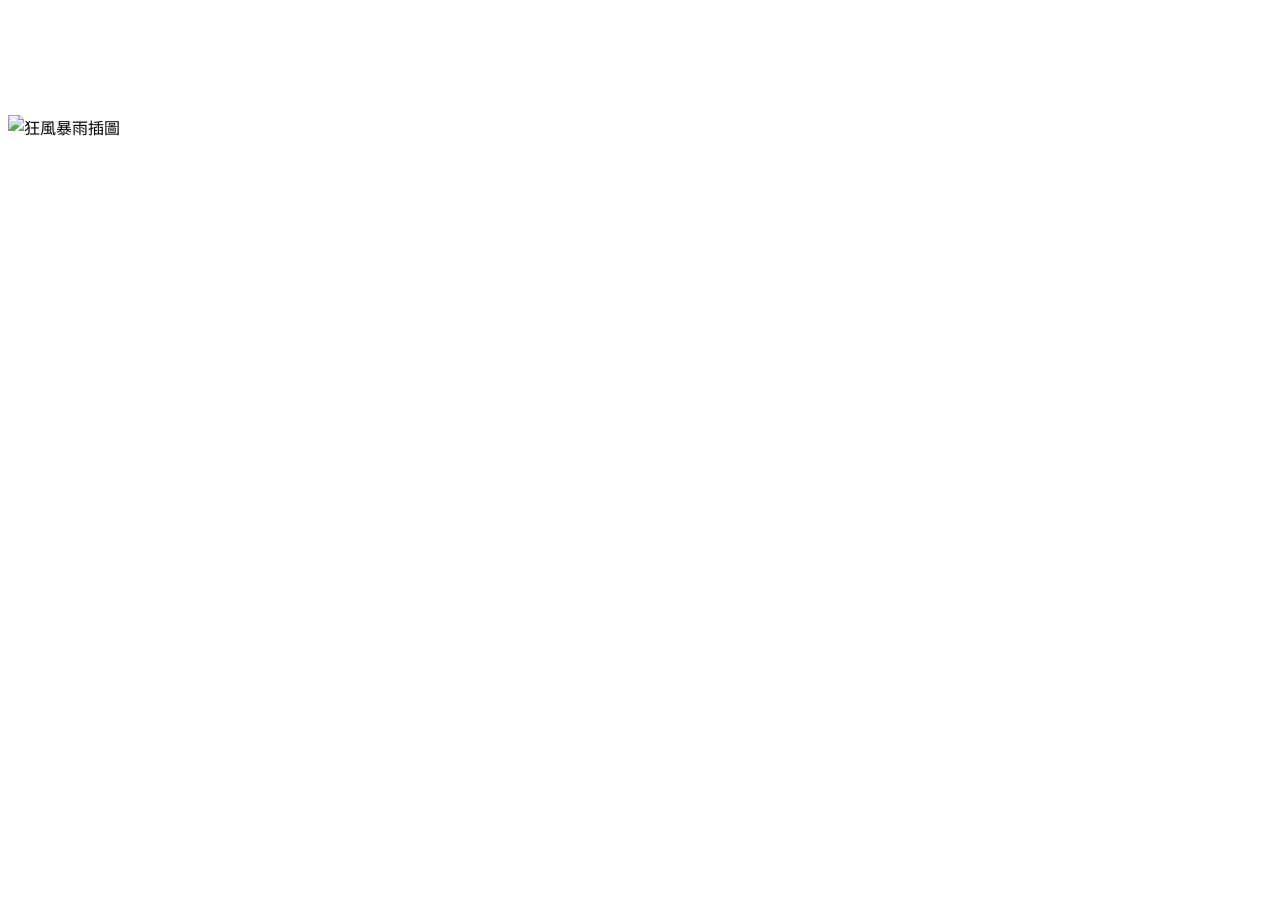
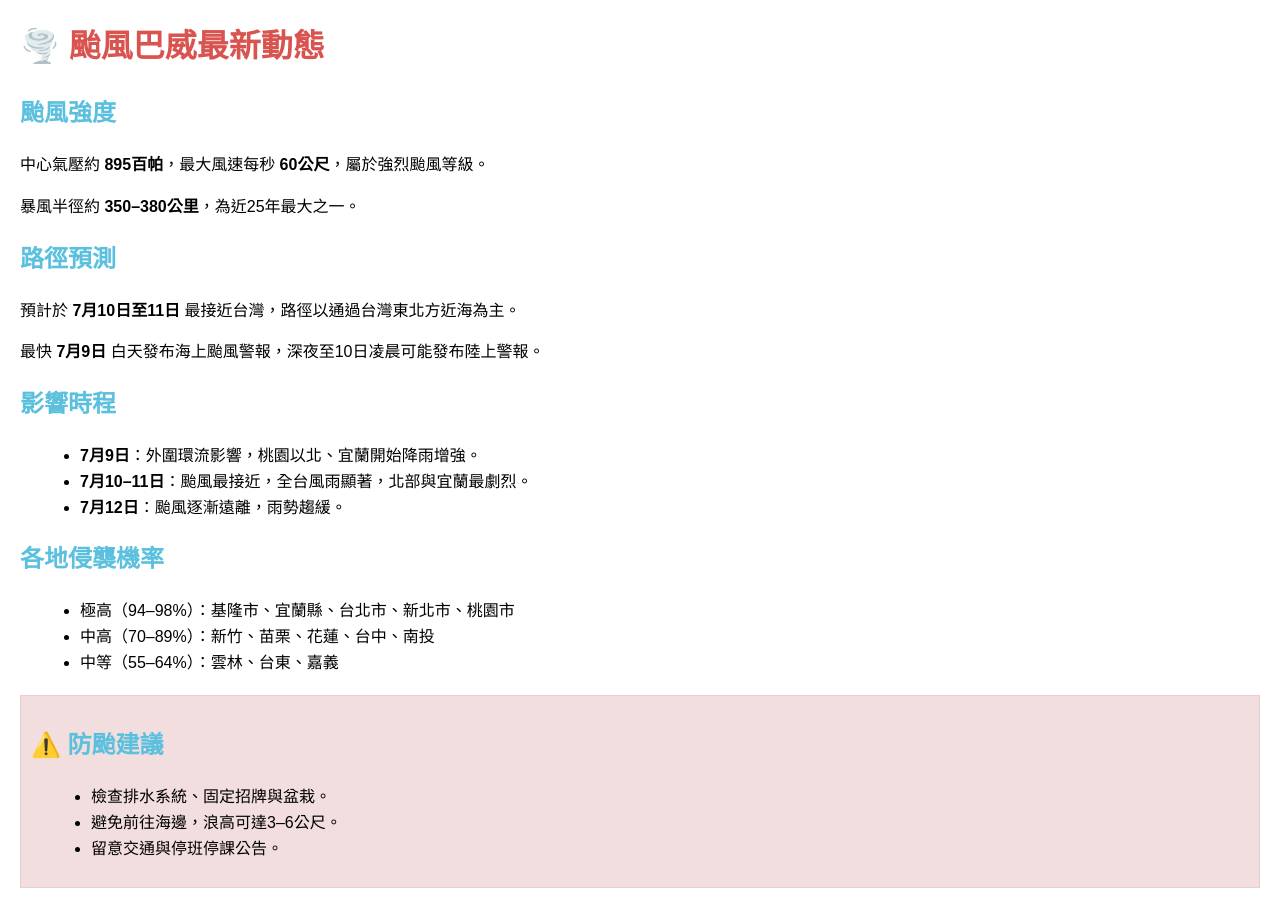
Before and after one commit to creategmail50-maker/Typhoon, a plain HTML site: page index.html in a window 1280 px wide. Before the commit the page ends 800 px from the top, so only its background shows below. Drawn offline with Linux system fonts and the light colour scheme.

Commit message:
Update index.html

```diff
--- a/index.html
+++ b/index.html
@@ -1,5 +1,57 @@
+<!DOCTYPE html>
+<html lang="zh-TW">
+<head>
+  <meta charset="UTF-8">
+  <title>颱風巴威最新動態</title>
+  <style>
+    body { font-family: Arial, sans-serif; line-height: 1.6; margin: 20px; }
+    h1 { color: #d9534f; }
+    h2 { color: #5bc0de; }
+    .section { margin-bottom: 20px; }
+    ul { margin-left: 20px; }
+    .warning { background: #f2dede; padding: 10px; border: 1px solid #ebccd1; }
+  </style>
+</head>
 <body>
-  <h1 style="color:white;">颱風巴威最新動態</h1>
-  <p style="color:white;">風很大雨很大，請注意安全！</p>
-  <img src="storm.png" alt="狂風暴雨插圖" style="max-width:100%; height:auto;">
+  <h1>🌪️ 颱風巴威最新動態</h1>
+
+  <div class="section">
+    <h2>颱風強度</h2>
+    <p>中心氣壓約 <strong>895百帕</strong>，最大風速每秒 <strong>60公尺</strong>，屬於強烈颱風等級。</p>
+    <p>暴風半徑約 <strong>350–380公里</strong>，為近25年最大之一。</p>
+  </div>
+
+  <div class="section">
+    <h2>路徑預測</h2>
+    <p>預計於 <strong>7月10日至11日</strong> 最接近台灣，路徑以通過台灣東北方近海為主。</p>
+    <p>最快 <strong>7月9日</strong> 白天發布海上颱風警報，深夜至10日凌晨可能發布陸上警報。</p>
+  </div>
+
+  <div class="section">
+    <h2>影響時程</h2>
+    <ul>
+      <li><strong>7月9日</strong>：外圍環流影響，桃園以北、宜蘭開始降雨增強。</li>
+      <li><strong>7月10–11日</strong>：颱風最接近，全台風雨顯著，北部與宜蘭最劇烈。</li>
+      <li><strong>7月12日</strong>：颱風逐漸遠離，雨勢趨緩。</li>
+    </ul>
+  </div>
+
+  <div class="section">
+    <h2>各地侵襲機率</h2>
+    <ul>
+      <li>極高（94–98%）：基隆市、宜蘭縣、台北市、新北市、桃園市</li>
+      <li>中高（70–89%）：新竹、苗栗、花蓮、台中、南投</li>
+      <li>中等（55–64%）：雲林、台東、嘉義</li>
+    </ul>
+  </div>
+
+  <div class="section warning">
+    <h2>⚠️ 防颱建議</h2>
+    <ul>
+      <li>檢查排水系統、固定招牌與盆栽。</li>
+      <li>避免前往海邊，浪高可達3–6公尺。</li>
+      <li>留意交通與停班停課公告。</li>
+    </ul>
+  </div>
 </body>
+</html>
```
